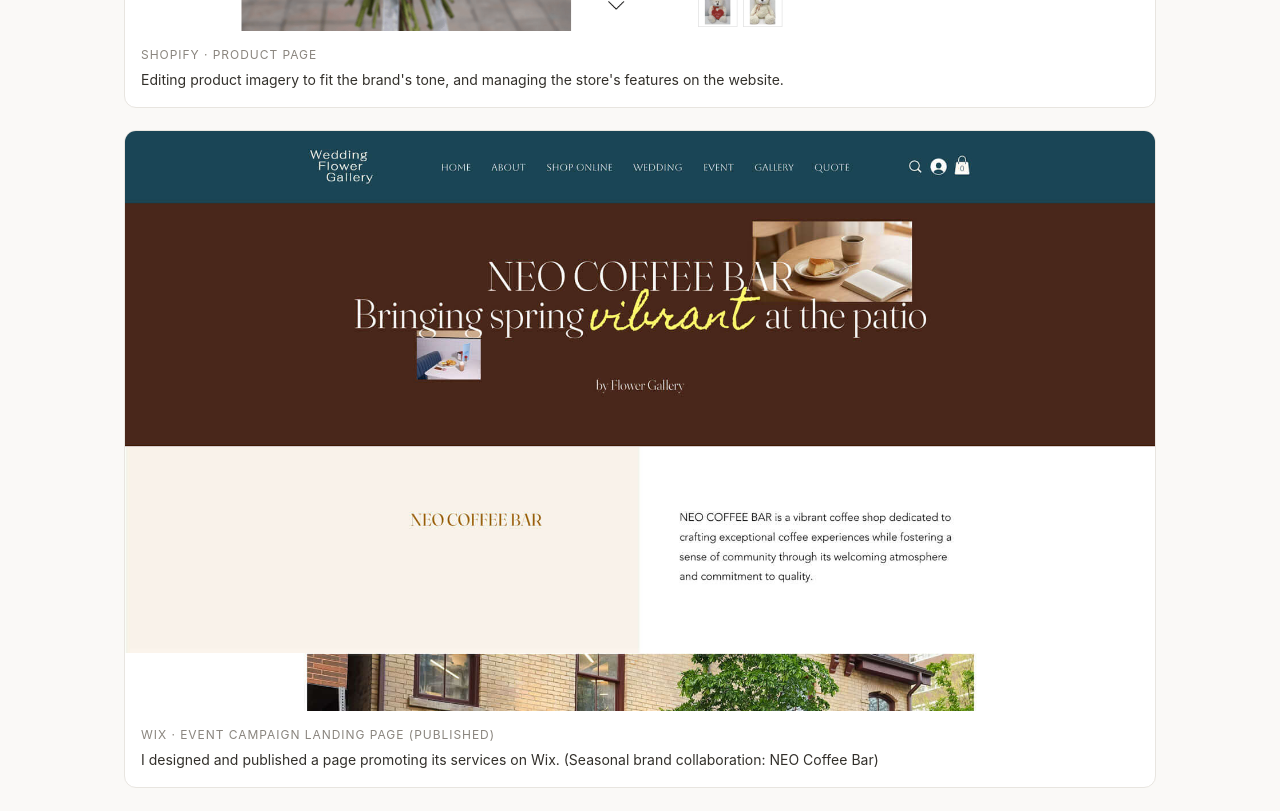
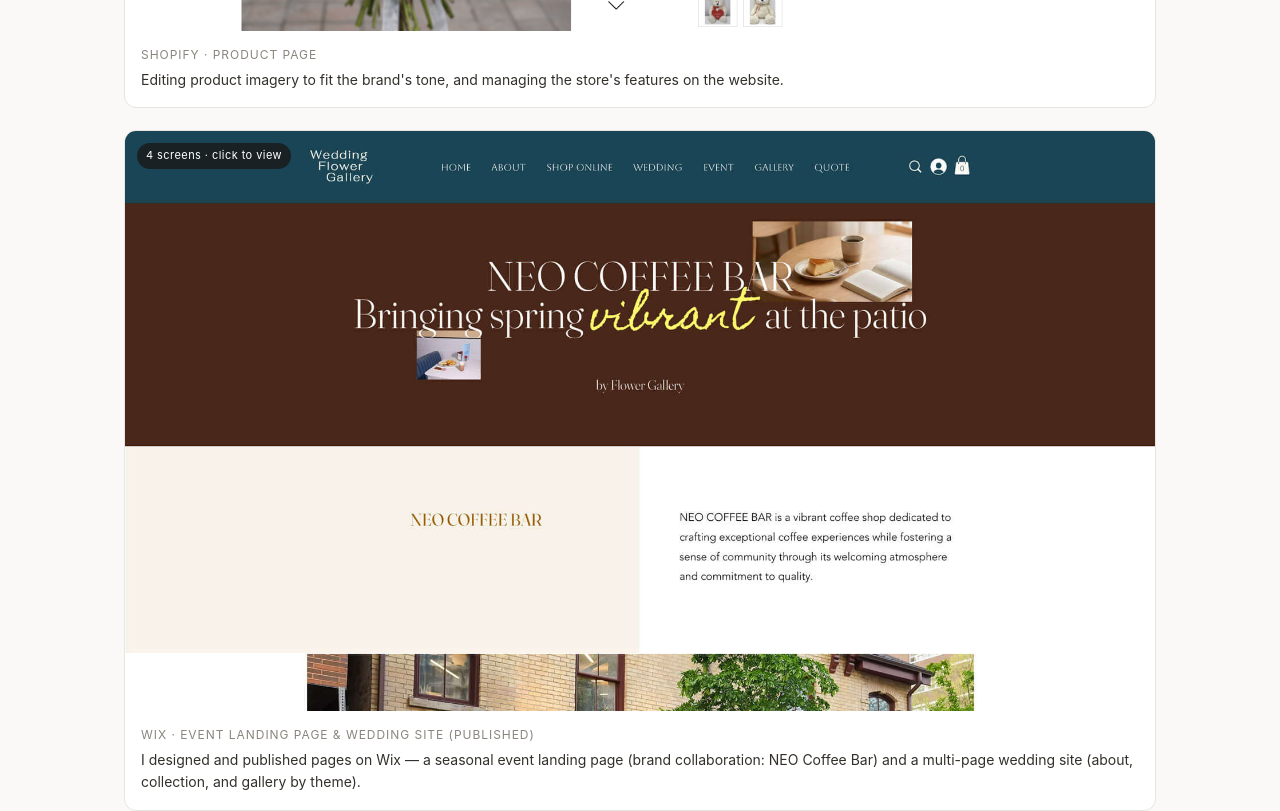
Before and after one commit to imseon-k/imseon_gallery, a plain HTML site: page index.html in a window 1280 px wide. Shown: the part 1060-1871 px from the top of the page. Drawn offline with Linux system fonts and the light colour scheme.

Commit message:
Show wedding site pages in Toronto Flower Gallery Wix card (4-screen carousel)

```diff
--- a/index.html
+++ b/index.html
@@ -100,14 +100,15 @@
         </figcaption>
       </figure>
 
-      <figure style="grid-column:1 / -1" onclick="openLB('tfg-wix-event.jpg')">
+      <figure style="grid-column:1 / -1" onclick="openLB(['tfg-wix-event.jpg','wedding_about.png','wedding_collection.png','wedding_gallery.png'])">
         <div class="imgbox" style="aspect-ratio:16/9">
-          <img src="tfg-wix-event.jpg" alt="Wix event landing page" onerror="this.style.display='none';this.nextElementSibling.style.display='flex'">
-          <div class="ph" style="display:none"><span>Wix event landing page</span><span class="fn">tfg-wix-event.jpg</span></div>
+          <img src="tfg-wix-event.jpg" alt="Wix landing & wedding site pages" onerror="this.style.display='none';this.nextElementSibling.style.display='flex'">
+          <div class="ph" style="display:none"><span>Wix pages</span><span class="fn">tfg-wix-event.jpg</span></div>
+          <div class="badge">4 screens · click to view</div>
         </div>
         <figcaption>
-          <div class="role">Wix · Event campaign landing page (published)</div>
-          <p>I designed and published a page promoting its services on Wix. (Seasonal brand collaboration: NEO Coffee Bar)</p>
+          <div class="role">Wix · Event landing page & wedding site (published)</div>
+          <p>I designed and published pages on Wix — a seasonal event landing page (brand collaboration: NEO Coffee Bar) and a multi-page wedding site (about, collection, and gallery by theme).</p>
         </figcaption>
       </figure>
 
```
